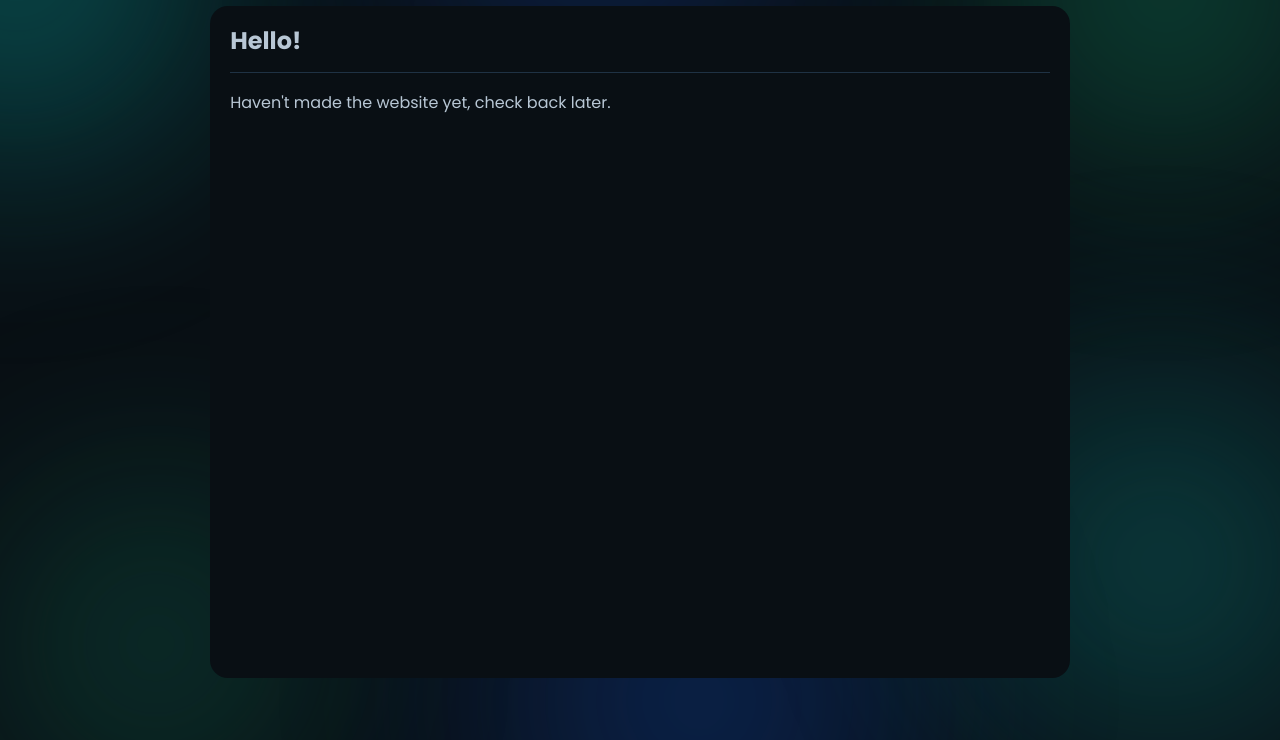
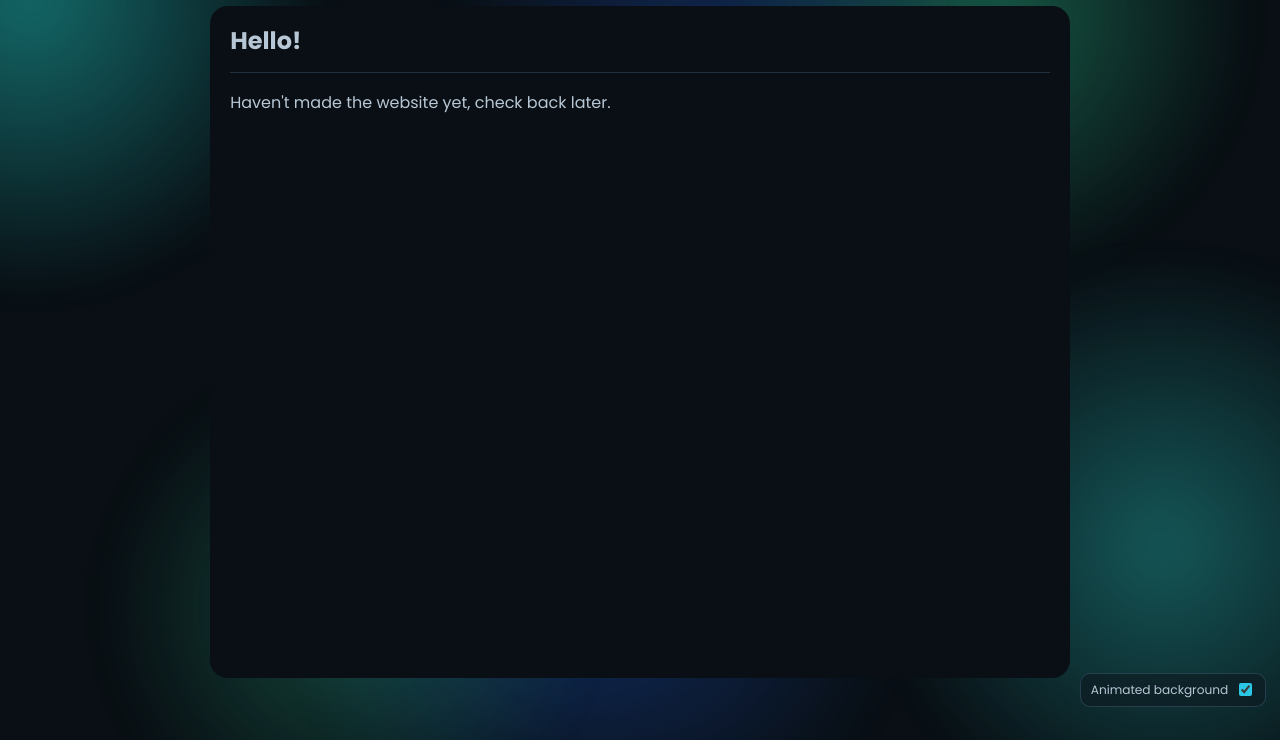
Before and after one commit to Slatefeather320/website26, a website: page index.html in a window 1280 px wide. Shown: the part 79-819 px from the top of the page. Drawn offline with nearby package versions, Linux system fonts and the light colour scheme.

Commit message:
added glowing orb background

```diff
--- a/assets/app.js
+++ b/assets/app.js
@@ -2,6 +2,7 @@ import { marked } from "https://cdn.jsdelivr.net/npm/marked/lib/marked.esm.js";
 
 const noteTitleEl = document.getElementById("note-title");
 const noteContentEl = document.getElementById("note-content");
+const bgToggleInput = document.getElementById("bg-toggle-input");
 
 let notes = [];
 
@@ -111,7 +112,27 @@ function renderRoute() {
   }
 }
 
+function setAnimatedBackground(enabled) {
+  document.body.classList.toggle("static-bg", !enabled);
+  if (bgToggleInput) bgToggleInput.checked = enabled;
+  localStorage.setItem("animated_background", enabled ? "on" : "off");
+}
+
+function initBackgroundToggle() {
+  if (!bgToggleInput) return;
+
+  const saved = localStorage.getItem("animated_background");
+  const enabled = saved !== "off";
+  setAnimatedBackground(enabled);
+
+  bgToggleInput.addEventListener("change", () => {
+    setAnimatedBackground(bgToggleInput.checked);
+  });
+}
+
 async function init() {
+  initBackgroundToggle();
+
   const res = await fetch("data/notes.json");
   const data = await res.json();
   notes = data.notes;
--- a/assets/styles.css
+++ b/assets/styles.css
@@ -27,27 +27,40 @@ body::before,
 body::after {
   content: "";
   position: fixed;
-  inset: -20vmax;
+  inset: -8vmax;
   pointer-events: none;
   z-index: 0;
-  filter: blur(90px) saturate(120%);
-  opacity: 0.65;
+  opacity: 0.72;
+  filter: blur(24px);
+  will-change: transform;
+  transform: translate3d(0, 0, 0);
+  transition: opacity 220ms ease;
 }
 
 body::before {
   background:
-    radial-gradient(32vmax 32vmax at 18% 24%, rgba(36, 220, 214, 0.55), transparent 72%),
-    radial-gradient(28vmax 28vmax at 82% 26%, rgba(44, 197, 143, 0.52), transparent 74%),
-    radial-gradient(34vmax 34vmax at 56% 80%, rgba(28, 82, 188, 0.58), transparent 72%);
-  animation: orbDriftA 44s ease-in-out infinite alternate;
+    radial-gradient(34vmax 34vmax at 18% 24%, rgba(36, 220, 214, 0.62), rgba(36, 220, 214, 0) 68%),
+    radial-gradient(30vmax 30vmax at 82% 26%, rgba(44, 197, 143, 0.58), rgba(44, 197, 143, 0) 68%),
+    radial-gradient(36vmax 36vmax at 56% 80%, rgba(28, 82, 188, 0.62), rgba(28, 82, 188, 0) 68%);
+  animation: orbDriftA 20s ease-in-out infinite alternate;
 }
 
 body::after {
   background:
-    radial-gradient(30vmax 30vmax at 76% 66%, rgba(43, 206, 200, 0.45), transparent 74%),
-    radial-gradient(26vmax 26vmax at 22% 72%, rgba(43, 173, 132, 0.42), transparent 74%),
-    radial-gradient(29vmax 29vmax at 46% 20%, rgba(33, 88, 201, 0.46), transparent 74%);
-  animation: orbDriftB 58s ease-in-out infinite alternate;
+    radial-gradient(33vmax 33vmax at 76% 66%, rgba(43, 206, 200, 0.54), rgba(43, 206, 200, 0) 68%),
+    radial-gradient(28vmax 28vmax at 22% 72%, rgba(43, 173, 132, 0.5), rgba(43, 173, 132, 0) 68%),
+    radial-gradient(31vmax 31vmax at 46% 20%, rgba(33, 88, 201, 0.54), rgba(33, 88, 201, 0) 68%);
+  animation: orbDriftB 26s ease-in-out infinite alternate;
+}
+
+body.static-bg {
+  background: #20242a;
+}
+
+body.static-bg::before,
+body.static-bg::after {
+  opacity: 0;
+  animation: none;
 }
 
 .site-shell {
@@ -55,6 +68,27 @@ body::after {
   z-index: 1;
   width: min(860px, 94vw);
   margin: 1.2rem auto 2rem;
+}
+
+.bg-toggle {
+  position: fixed;
+  right: 14px;
+  bottom: 14px;
+  z-index: 3;
+  display: inline-flex;
+  align-items: center;
+  gap: 0.45rem;
+  padding: 0.42rem 0.6rem;
+  border-radius: 10px;
+  border: 1px solid rgba(71, 100, 126, 0.45);
+  background: rgba(13, 20, 28, 0.5);
+  color: var(--ink);
+  font-size: 0.76rem;
+  backdrop-filter: blur(10px);
+}
+
+.bg-toggle input {
+  accent-color: #2ac8e5;
 }
 
 .topbar {
@@ -178,18 +212,18 @@ h1, h2, h3 {
 
 @keyframes orbDriftA {
   0% {
-    transform: translate3d(-4vw, -2vh, 0) scale(1);
+    transform: translate3d(-14vw, -10vh, 0) scale(1);
   }
   100% {
-    transform: translate3d(5vw, 4vh, 0) scale(1.08);
+    transform: translate3d(14vw, 10vh, 0) scale(1.06);
   }
 }
 
 @keyframes orbDriftB {
   0% {
-    transform: translate3d(3vw, 3vh, 0) scale(1.04);
+    transform: translate3d(12vw, 9vh, 0) scale(1.02);
   }
   100% {
-    transform: translate3d(-5vw, -4vh, 0) scale(0.96);
+    transform: translate3d(-12vw, -9vh, 0) scale(0.96);
   }
 }
--- a/index.html
+++ b/index.html
@@ -33,6 +33,10 @@
         </article>
       </main>
     </div>
+    <label class="bg-toggle" for="bg-toggle-input">
+      <span>Animated background</span>
+      <input id="bg-toggle-input" type="checkbox" checked />
+    </label>
 
     <script type="module" src="assets/app.js"></script>
   </body>
```
